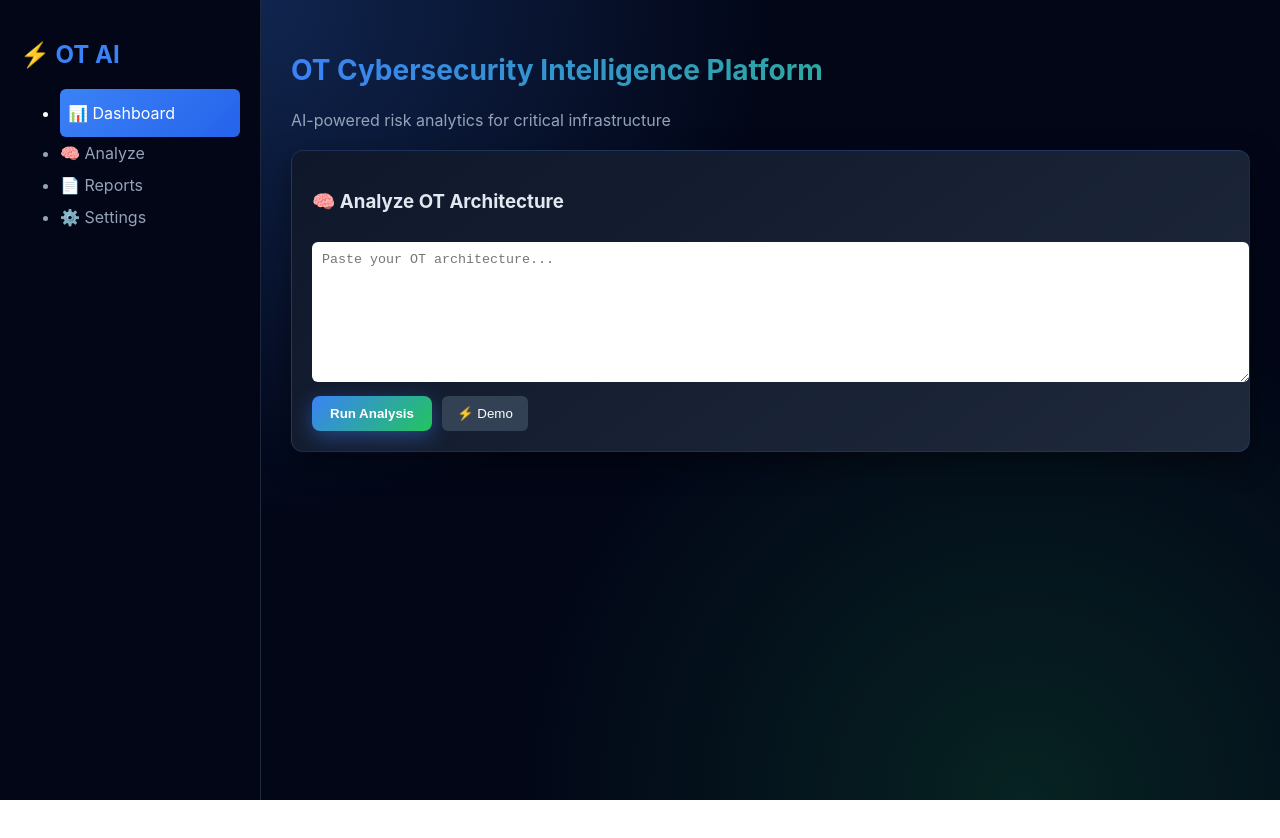
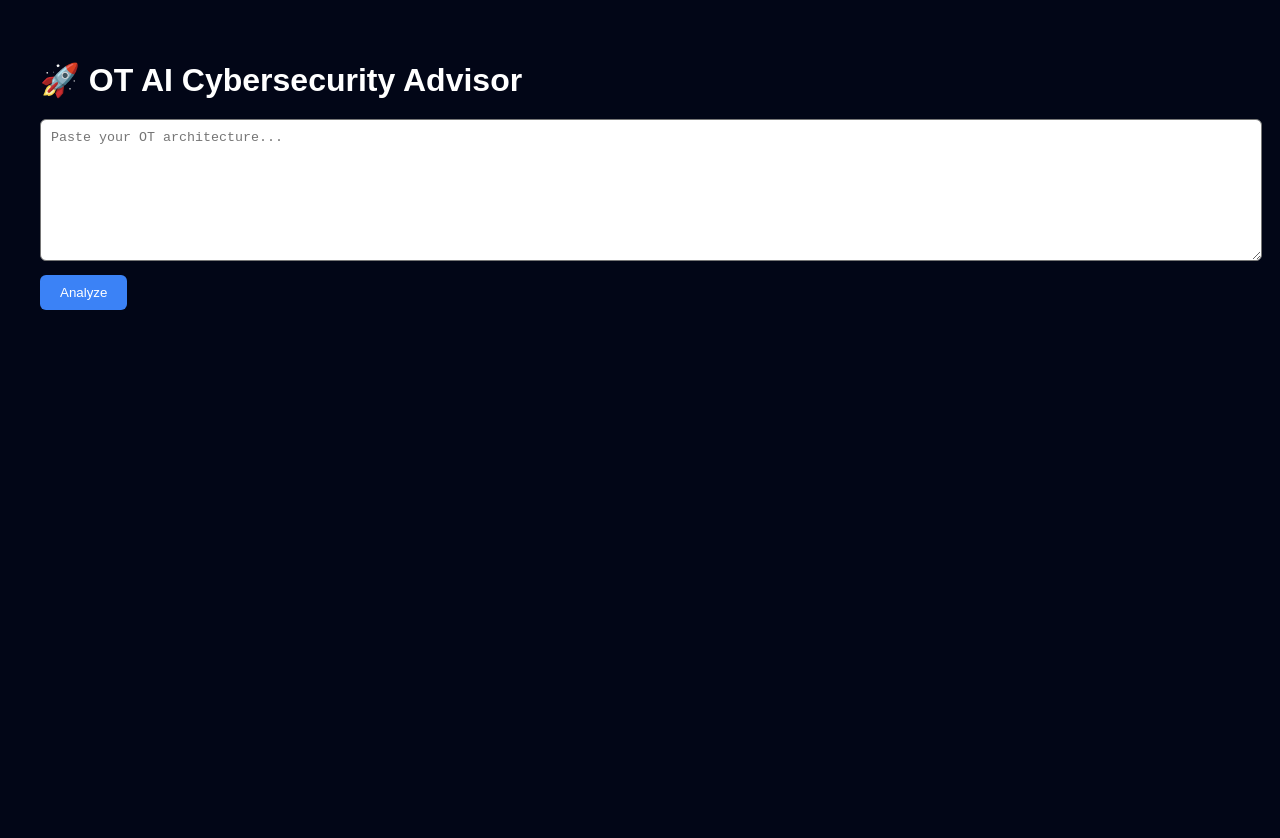
Before and after one commit to barjatyag/ot-ai-advisor, a Next.js app: page / in a window 1280 px wide. Shown: the top 838 px of the page. Before the commit the page ends 800 px from the top, so only its background shows below. Built offline with nearby package versions, Linux system fonts and the light colour scheme.

Commit message:
Update page.js

```diff
--- a/app/page.js
+++ b/app/page.js
@@ -1,14 +1,6 @@
 "use client";
 
 import { useState } from "react";
-import {
-  BarChart,
-  Bar,
-  XAxis,
-  YAxis,
-  Tooltip,
-  ResponsiveContainer,
-} from "recharts";
 
 export default function Home() {
   const [input, setInput] = useState("");
@@ -27,76 +19,54 @@ export default function Home() {
     try {
       const res = await fetch("/api/analyze", {
         method: "POST",
-        headers: { "Content-Type": "application/json" },
+        headers: {
+          "Content-Type": "application/json",
+        },
         body: JSON.stringify({ input }),
       });
 
       const data = await res.json();
-      setResult(data?.result || data?.error || "No response");
+      setResult(data.result || data.error || "No response");
     } catch {
       setResult("Error connecting to API");
-    } finally {
+    }
+
     setLoading(false);
-    }
   };
 
-  const getRiskLevel = () => {
-    if (result.includes("High")) return "High";
-    if (result.includes("Medium")) return "Medium";
+  // 🔍 PARSER
+  const extractSection = (title) => {
+    if (!result.includes(title)) return [];
+
+    const section = result.split(title)[1];
+    if (!section) return [];
+
+    return section
+      .split("\n")
+      .filter((line) => line.trim().startsWith("-"))
+      .map((line) => line.replace("-", "").trim());
+  };
+
+  const findings = extractSection("Findings:");
+  const risks = extractSection("Risks:");
+  const recommendations = extractSection("Recommendations:");
+
+  // 🎯 Risk detection
+  const getSeverity = (text) => {
+    if (text.toLowerCase().includes("no segmentation")) return "High";
+    if (text.toLowerCase().includes("legacy")) return "Medium";
     return "Low";
   };
 
-  const getRiskColor = () => {
-    if (getRiskLevel() === "High") return "#ef4444";
-    if (getRiskLevel() === "Medium") return "#f59e0b";
+  const getColor = (level) => {
+    if (level === "High") return "#ef4444";
+    if (level === "Medium") return "#f59e0b";
     return "#22c55e";
   };
 
-  const getRiskScore = () => {
-    if (result.includes("High")) return 90;
-    if (result.includes("Medium")) return 60;
-    return 30;
-  };
-
-  const chartData = [{ name: "Risk Score", value: getRiskScore() }];
-
   return (
-    <div style={styles.app}>
-      {/* SIDEBAR */}
-      <div style={styles.sidebar}>
-        <h2 style={{ color: "#3b82f6" }}>⚡ OT AI</h2>
-
-        <ul style={styles.menu}>
-          <li style={styles.active}>📊 Dashboard</li>
-          <li>🧠 Analyze</li>
-          <li>📄 Reports</li>
-          <li>⚙️ Settings</li>
-        </ul>
-      </div>
-
-      {/* MAIN */}
-      <div style={styles.main}>
-        {/* HEADER */}
-        <div style={styles.header}>
-          <h2 style={styles.gradientTitle}>
-            OT Cybersecurity Intelligence Platform
-          </h2>
-          <p style={styles.subtitle}>
-            AI-powered risk analytics for critical infrastructure
-          </p>
-        </div>
-
-        {/* INPUT */}
-        <div
-          style={styles.card}
-          onMouseEnter={(e) =>
-            (e.currentTarget.style.transform = "translateY(-5px)")
-          }
-          onMouseLeave={(e) =>
-            (e.currentTarget.style.transform = "translateY(0)")
-          }
-        >
-          <h3>🧠 Analyze OT Architecture</h3>
+    <div style={styles.container}>
+      <h1 style={styles.title}>🚀 OT AI Cybersecurity Advisor</h1>
 
       <textarea
         placeholder="Paste your OT architecture..."
@@ -105,74 +75,82 @@ export default function Home() {
         onChange={(e) => setInput(e.target.value)}
       />
 
-          <div style={{ display: "flex", gap: "10px" }}>
       <button style={styles.button} onClick={analyze}>
-              {loading ? "Analyzing..." : "Run Analysis"}
+        {loading ? "Analyzing..." : "Analyze"}
       </button>
 
-            <button
-              style={styles.secondaryBtn}
-              onClick={() =>
-                setInput(
-                  "SCADA system with no segmentation and legacy protocols"
-                )
-              }
+      {/* RESULTS */}
+      {result && (
+        <div style={styles.resultBox}>
+
+          {/* FINDINGS */}
+          <h2>🔍 Findings</h2>
+          <div style={styles.grid}>
+            {findings.length ? (
+              findings.map((f, i) => {
+                const level = getSeverity(f);
+                return (
+                  <div key={i} style={styles.card}>
+                    <p>{f}</p>
+                    <span
+                      style={{
+                        ...styles.badge,
+                        background: getColor(level),
+                      }}
                     >
-              ⚡ Demo
-            </button>
+                      {level}
+                    </span>
+                  </div>
+                );
+              })
+            ) : (
+              <p>No findings detected</p>
+            )}
+          </div>
+
+          {/* RISKS */}
+          <h2>⚠️ Risks</h2>
+          <div style={styles.grid}>
+            {risks.length ? (
+              risks.map((r, i) => {
+                const level = getSeverity(r);
+                return (
+                  <div key={i} style={styles.card}>
+                    <p>{r}</p>
+                    <span
+                      style={{
+                        ...styles.badge,
+                        background: getColor(level),
+                      }}
+                    >
+                      {level}
+                    </span>
+                  </div>
+                );
+              })
+            ) : (
+              <p>No risks detected</p>
+            )}
+          </div>
+
+          {/* RECOMMENDATIONS */}
+          <h2>✅ Recommendations</h2>
+          <div style={styles.grid}>
+            {recommendations.length ? (
+              recommendations.map((rec, i) => (
+                <div key={i} style={styles.card}>
+                  <p>{rec}</p>
+                  <span style={{ ...styles.badge, background: "#3b82f6" }}>
+                    Action
+                  </span>
+                </div>
+              ))
+            ) : (
+              <p>No recommendations available</p>
+            )}
           </div>
         </div>
-
-        {/* RESULT */}
-        {result && (
-          <>
-            {/* METRICS */}
-            <div style={styles.metrics}>
-              <div style={styles.metricBox}>
-                <h4>Risk Level</h4>
-                <p style={{ color: getRiskColor() }}>
-                  {getRiskLevel()}
-                </p>
-              </div>
-
-              <div style={styles.metricBox}>
-                <h4>Risk Score</h4>
-                <p>{getRiskScore()} / 100</p>
-              </div>
-
-              <div style={styles.metricBox}>
-                <h4>Status</h4>
-                <p>Analyzed</p>
-              </div>
-            </div>
-
-            {/* PROGRESS */}
-            <div style={styles.progress}>
-              <div
-                style={{
-                  width: `${getRiskScore()}%`,
-                  background: getRiskColor(),
-                  height: "8px",
-                  borderRadius: "5px",
-                }}
-              />
-            </div>
-
-            {/* CHART */}
-            <div style={styles.card}>
-              <h3>📊 Risk Visualization</h3>
-              <ResponsiveContainer width="100%" height={250}>
-                <BarChart data={chartData}>
-                  <XAxis dataKey="name" stroke="#94a3b8" />
-                  <YAxis domain={[0, 100]} stroke="#94a3b8" />
-                  <Tooltip />
-                  <Bar dataKey="value" fill="#3b82f6" />
-                </BarChart>
-              </ResponsiveContainer>
-            </div>
-          </>
       )}
-      </div>
     </div>
   );
 }
@@ -180,103 +158,54 @@ export default function Home() {
 /* 🎨 STYLES */
 
 const styles = {
-  app: {
-    display: "flex",
-    fontFamily: "Inter, Arial",
-    background: `
-      radial-gradient(circle at 20% 0%, rgba(59,130,246,0.25), transparent 40%),
-      radial-gradient(circle at 80% 100%, rgba(34,197,94,0.15), transparent 40%),
-      #020617
-    `,
-    color: "#e2e8f0",
+  container: {
+    background: "#020617",
     minHeight: "100vh",
+    padding: "40px",
+    color: "white",
+    fontFamily: "Arial",
   },
-  sidebar: {
-    width: "220px",
-    padding: "20px",
-    background: "#020617",
-    borderRight: "1px solid #1e293b",
-  },
-  menu: {
-    marginTop: "20px",
-    lineHeight: "2",
-    color: "#94a3b8",
-  },
-  active: {
-    background: "linear-gradient(135deg, #3b82f6, #2563eb)",
-    padding: "8px",
-    borderRadius: "6px",
-    color: "white",
-  },
-  main: {
-    flex: 1,
-    padding: "30px",
-  },
-  header: {
+  title: {
     marginBottom: "20px",
-  },
-  gradientTitle: {
-    fontSize: "28px",
-    fontWeight: "700",
-    background: "linear-gradient(90deg, #3b82f6, #22c55e)",
-    WebkitBackgroundClip: "text",
-    color: "transparent",
-  },
-  subtitle: {
-    color: "#94a3b8",
-  },
-  card: {
-    background: "linear-gradient(145deg, #0f172a, #1e293b)",
-    padding: "20px",
-    borderRadius: "12px",
-    marginBottom: "20px",
-    border: "1px solid rgba(59,130,246,0.2)",
-    boxShadow: "0 10px 30px rgba(0,0,0,0.4)",
-    transition: "0.3s",
   },
   textarea: {
     width: "100%",
     height: "120px",
-    marginTop: "10px",
     padding: "10px",
     borderRadius: "6px",
-    border: "none",
   },
   button: {
     marginTop: "10px",
-    padding: "10px 18px",
-    background: "linear-gradient(135deg, #3b82f6, #22c55e)",
-    border: "none",
-    borderRadius: "8px",
-    color: "white",
-    fontWeight: "600",
-    cursor: "pointer",
-    boxShadow: "0 6px 20px rgba(59,130,246,0.4)",
-  },
-  secondaryBtn: {
-    marginTop: "10px",
-    padding: "10px 15px",
-    background: "#334155",
+    padding: "10px 20px",
+    background: "#3b82f6",
     border: "none",
     borderRadius: "6px",
     color: "white",
     cursor: "pointer",
   },
-  metrics: {
-    display: "flex",
+  resultBox: {
+    marginTop: "30px",
+  },
+  grid: {
+    display: "grid",
+    gridTemplateColumns: "repeat(auto-fill, minmax(250px, 1fr))",
     gap: "15px",
-    marginBottom: "20px",
+    marginBottom: "30px",
   },
-  metricBox: {
-    background: "linear-gradient(145deg, #020617, #0f172a)",
+  card: {
+    background: "#1e293b",
     padding: "15px",
     borderRadius: "10px",
-    flex: 1,
-    border: "1px solid #1e293b",
+    border: "1px solid #334155",
+    position: "relative",
   },
-  progress: {
-    marginBottom: "20px",
-    background: "#1e293b",
+  badge: {
+    position: "absolute",
+    top: "10px",
+    right: "10px",
+    padding: "4px 8px",
     borderRadius: "5px",
+    fontSize: "12px",
+    color: "white",
   },
 };
```
Lines whose indentation alone changed are shown as unchanged.
